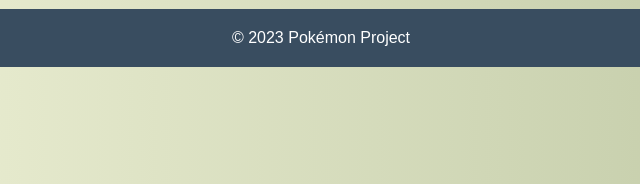
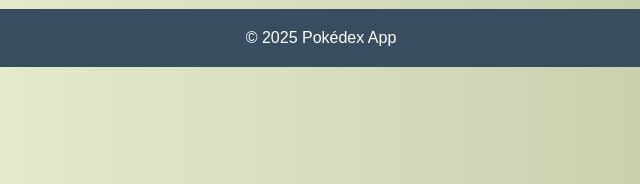
Before and after one commit to rafitos123/projectwd330, a plain HTML site: page index.html in a window 1280 px wide. Shown: the part 613-797 px from the top of the page, 319-959 px from the left. Drawn offline with Linux system fonts and the light colour scheme; a web font is replaced by a local one.

Commit message:
add title in footer

```diff
--- a/index.html
+++ b/index.html
@@ -34,7 +34,7 @@
         </div>
     </main>
     <footer>
-        <p>&copy; 2023 Pokémon Project</p>
+        <p>&copy; 2025 Pokédex App</p>
     </footer>
 </body>
 </html>
```
